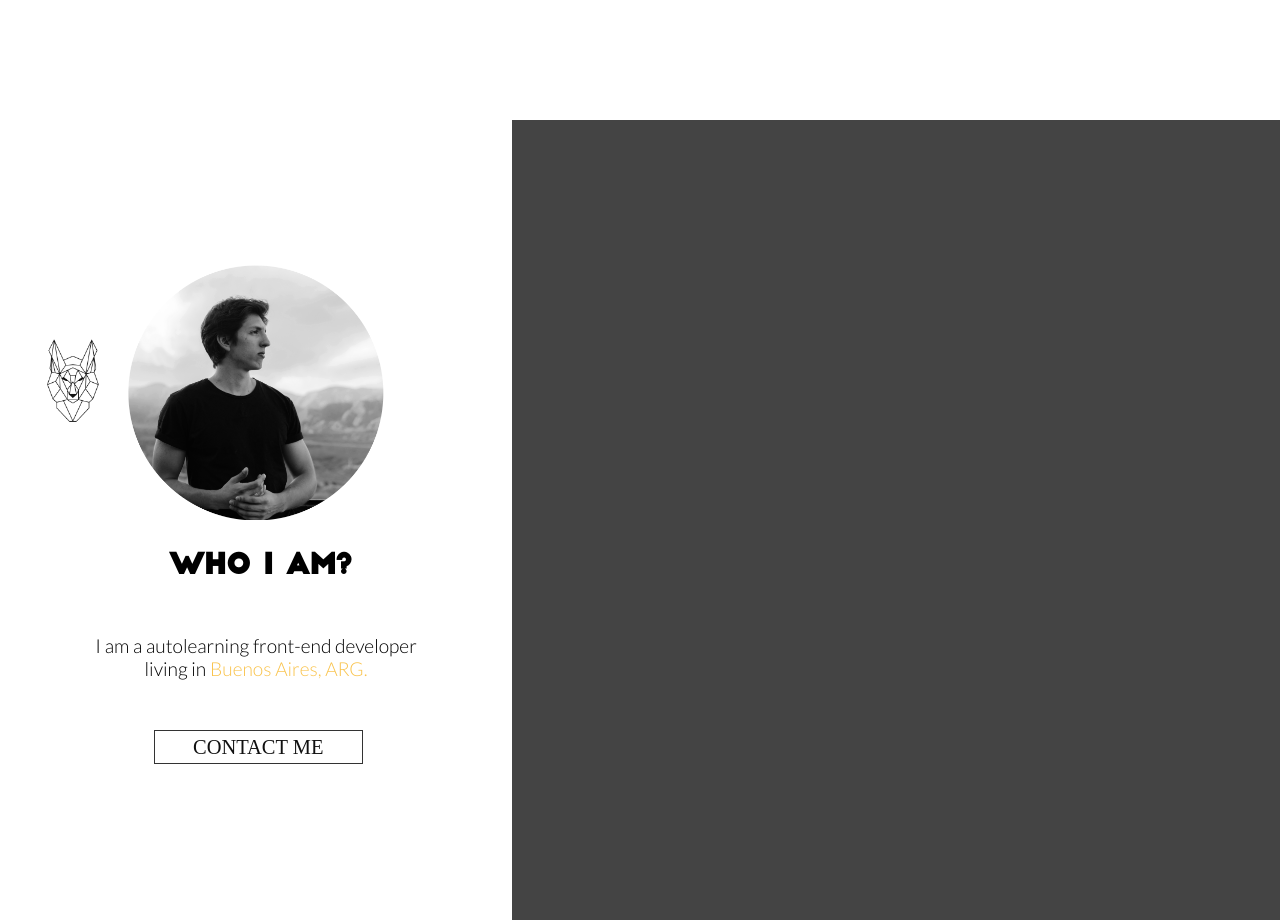
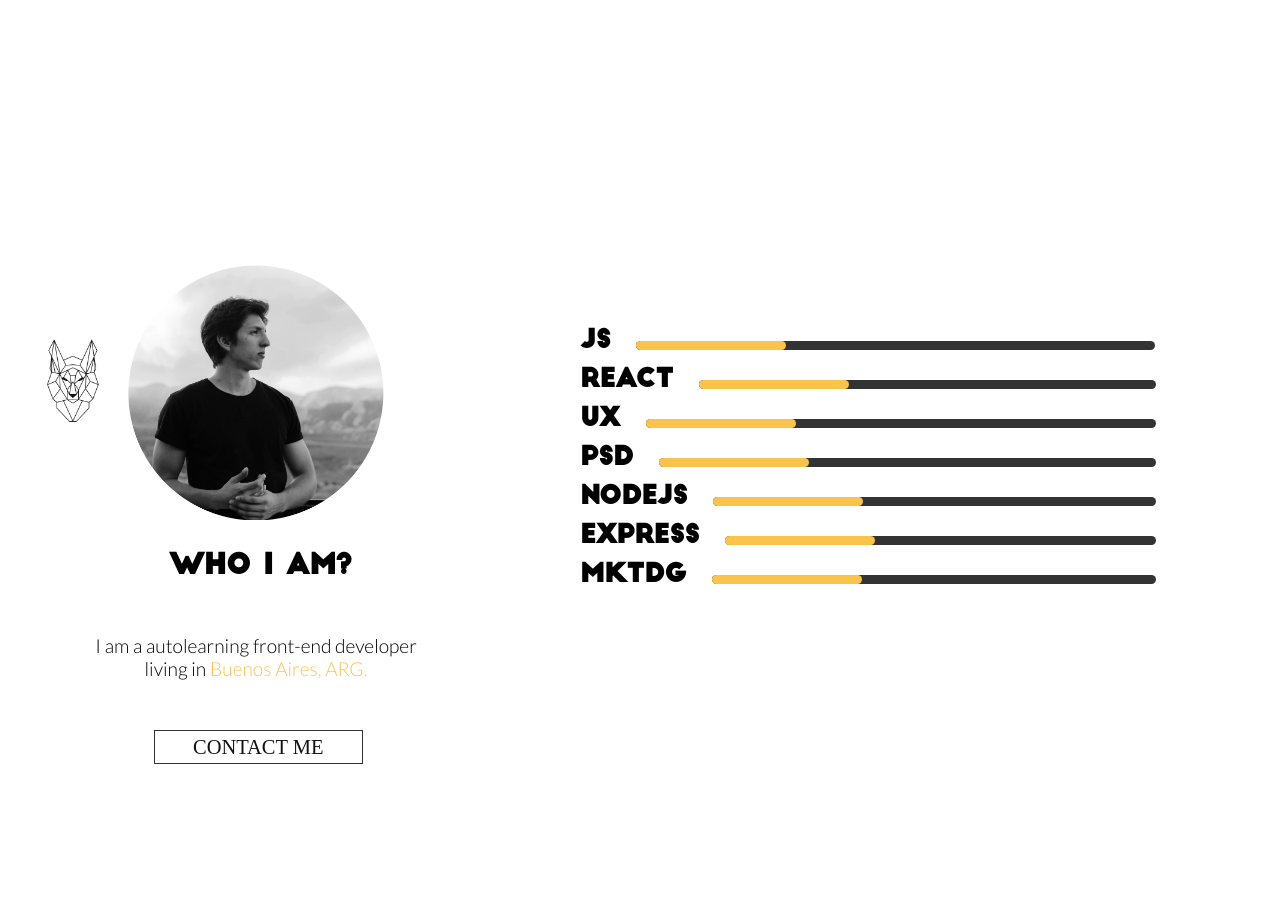
Before and after one commit to oviedo97fer/portfolioux, a React (Create React App) app: page / in a window 1280 px wide. Shown: the part 2280-3200 px from the top of the page. Built offline with nearby package versions, Linux system fonts and the light colour scheme.

Commit message:
Skills finished

```diff
--- a/src/Components/Skills/Rank/Rank.css
+++ b/src/Components/Skills/Rank/Rank.css
@@ -0,0 +1,32 @@
+
+/* skill-component */
+.skill-component{
+    position: relative;
+    bottom:60%;
+    left: 10%;
+    width: 45vw;
+    display: flex;
+    flex-direction: row;
+    margin: 0.7vw;
+  }
+  .skill-component h1{
+    margin-right: 2vw;
+    font-size: 2vw;
+  }
+  .skill-loader{
+    width: 90%;
+    position: relative;
+    right: 0;
+  }
+  .skill-loader div{
+    background: #333;
+    width: 100%;
+    height: 0.7vw;
+    position: absolute;
+    top:45%;
+    border-radius: 3.5vw;
+  }
+  .skill-loader div:nth-child(2){
+    background: #f9c34c;
+    width: 150px;
+  }
--- a/src/Components/Skills/Rank/Rank.js
+++ b/src/Components/Skills/Rank/Rank.js
@@ -1,10 +1,17 @@
 import React from 'react';
 import './Rank.css';
+import SkillComponent from './SkillComponent';
 
 const Rank = ()=>{
     return(
         <div className='Rank'>
-
+            <SkillComponent skill='JS'/>
+            <SkillComponent skill='REACT'/>
+            <SkillComponent skill='UX'/>
+            <SkillComponent skill='PSD'/>
+            <SkillComponent skill='NODEJS'/>
+            <SkillComponent skill='EXPRESS'/>
+            <SkillComponent skill='MKTDG'/>
         </div>
     )
 }
--- /dev/null
+++ b/src/Components/Skills/Rank/SkillComponent.js
@@ -0,0 +1,15 @@
+import React from 'react';
+
+const SkillComponent = (props)=>{
+    return(
+        <div className='skill-component'>
+            <h1>{props.skill}</h1>
+            <div className='skill-loader'>
+            <div></div>
+              <div></div>
+            </div>
+        </div>
+    )
+}
+
+export default SkillComponent;
--- a/src/Components/Skills/Skills.css
+++ b/src/Components/Skills/Skills.css
@@ -12,5 +12,9 @@
     position: relative;
     width: 60%;
     height: 100%;
-    background: #444;
 }
+.Rank-div{
+    /* editar acá para mover la lista de skill */
+    position: absolute;
+    bottom: 40%;
+}
--- a/src/Components/Skills/Skills.js
+++ b/src/Components/Skills/Skills.js
@@ -1,6 +1,7 @@
 import React, { Component } from 'react';
 import './Skills.css';
 import Profile from './Profile/Profile';
+import Rank from './Rank/Rank';
 
 class Skills extends Component{
 
@@ -8,7 +9,9 @@ class Skills extends Component{
         return(
             <div className='Skills'>
                 <Profile/>
-                <div className='skills-div'></div>
+                <div className='skills-div'>
+                    <div className='Rank-div'><Rank/></div>
+                </div>
             </div>
         )
     }
```
Also changed, not shown: src/Components/Skills/Rank/skill.js (deleted, +0 -7 lines).
